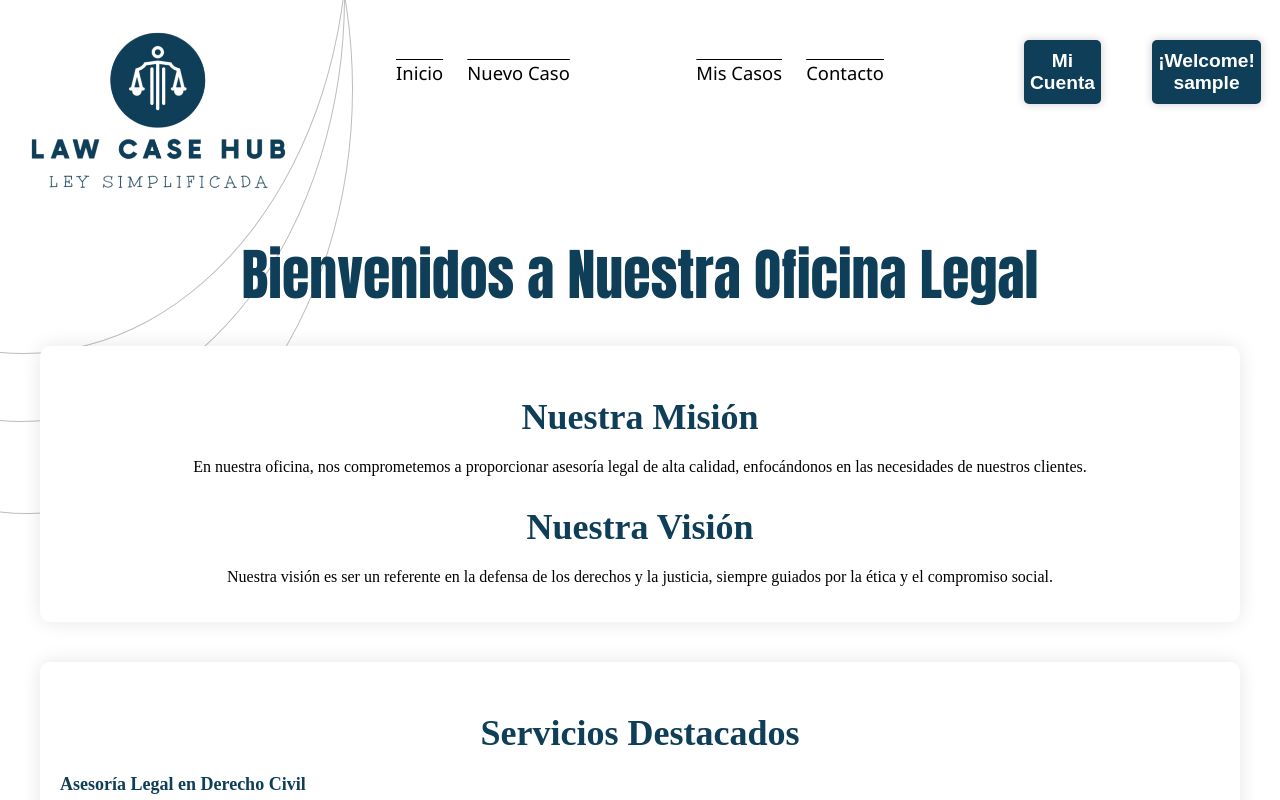
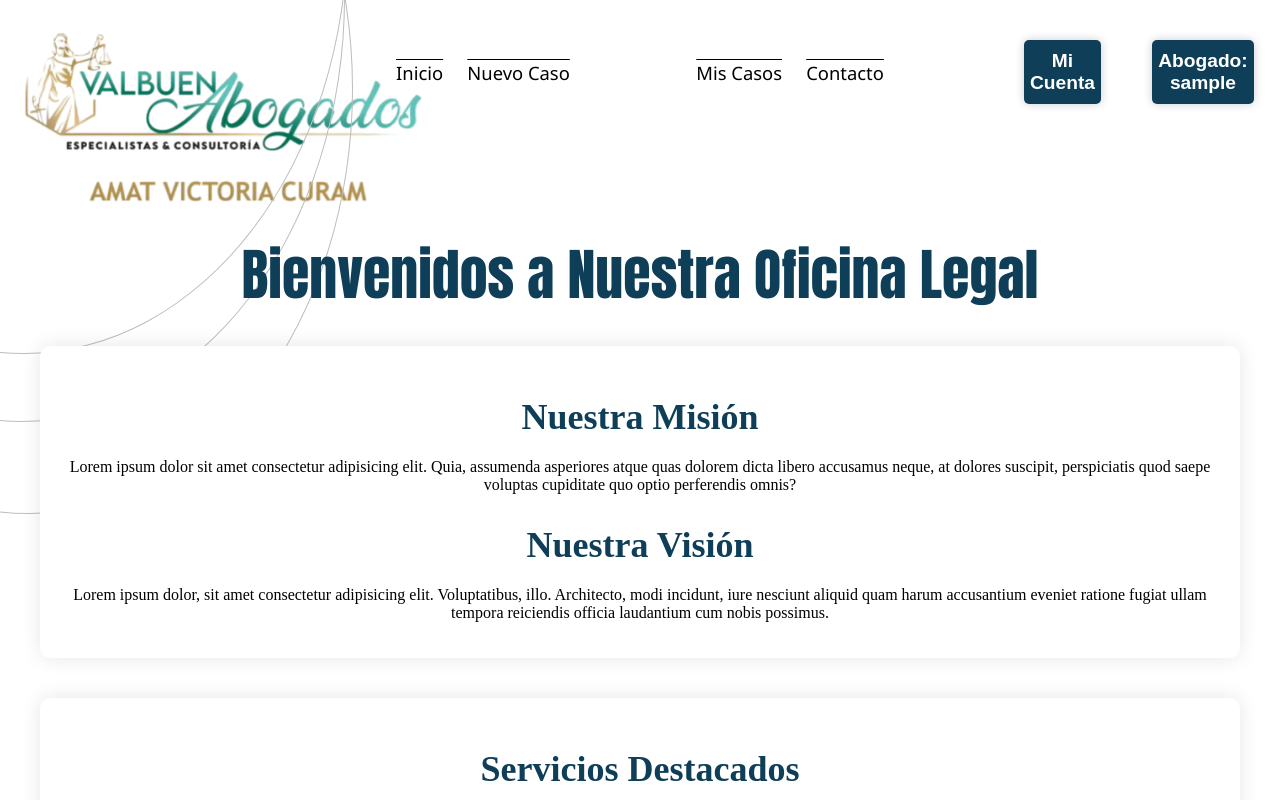
Before and after one commit to marciales34/ProyectoAbogadosAngular, an Angular app: page /InicioPaginaPrincipal in a window 1280 px wide. Shown: the top 800 px of the page. Built offline with nearby package versions, Linux system fonts and the light colour scheme; sample sign-in values are in the browser's storage.

Commit message:
"Ultima Actualizacion de la ultima entrega"

```diff
--- a/src/app/caso-abogados/caso-abogados.component.ts
+++ b/src/app/caso-abogados/caso-abogados.component.ts
@@ -48,7 +48,7 @@ export class CasoAbogadosComponent {
         }
       );
     } else {
-      this.alertaService.error('No se ha encontrado un ID de abogado. Por favor, inicia sesión nuevamente.');
+      this.alertaService.warning('No se ha encontrado un ID de abogado. Por favor, inicia sesión nuevamente.');
     }
   }
 
--- a/src/app/encabezado/encabezado.component.html
+++ b/src/app/encabezado/encabezado.component.html
@@ -1,5 +1,5 @@
 <div>
-    <img (click)="redirigirInicio()" class="logo2" src="../../assets/img/logo11.png" alt="logo" />
+    <img (click)="redirigirInicio()" class="logo2" src="../../assets/img/logoabogados2.png" alt="logo" />
 
     <div class="eclipses">
         <div class="circulo1"></div>
@@ -19,7 +19,7 @@
         </div>
 
         <div class="boton" *ngIf="loggedIn()">
-            <button type="button" class="loggedin" (click)="logout()">¡Welcome! {{ getUsername() }}</button>
+            <button type="button" class="loggedin" (click)="logout()">Abogado:  {{ getUsername() }}</button>
         </div>
 
     </div>
--- a/src/app/inicio-pagina-principal/inicio-pagina-principal.component.html
+++ b/src/app/inicio-pagina-principal/inicio-pagina-principal.component.html
@@ -9,9 +9,9 @@
     <!-- Introducción Breve -->
     <section class="intro">
         <h2 class="section-title">Nuestra Misión</h2>
-        <p class="misionvision">En nuestra oficina, nos comprometemos a proporcionar asesoría legal de alta calidad, enfocándonos en las necesidades de nuestros clientes. </p>
+        <p class="misionvision">Lorem ipsum dolor sit amet consectetur adipisicing elit. Quia, assumenda asperiores atque quas dolorem dicta libero accusamus neque, at dolores suscipit, perspiciatis quod saepe voluptas cupiditate quo optio perferendis omnis?</p>
         <h2 class="section-title">Nuestra Visión</h2>
-        <p class="misionvision">Nuestra visión es ser un referente en la defensa de los derechos y la justicia, siempre guiados por la ética y el compromiso social.</p>
+        <p class="misionvision">Lorem ipsum dolor, sit amet consectetur adipisicing elit. Voluptatibus, illo. Architecto, modi incidunt, iure nesciunt aliquid quam harum accusantium eveniet ratione fugiat ullam tempora reiciendis officia laudantium cum nobis possimus.</p>
     </section>
 
     <!-- Servicios Destacados -->
--- a/src/app/login-abogados/login-abogados.component.ts
+++ b/src/app/login-abogados/login-abogados.component.ts
@@ -89,7 +89,7 @@ onSubmitLogin(): void {
         localStorage.setItem('abogadoId', abogadoId.toString());
         localStorage.setItem('accessToken', accessToken); // Guardar el token
         this.alertaService.success('Login exitoso', true);
-        this.router.navigate(['/Lista-Abogados']);
+        this.router.navigate(['/InicioPaginaPrincipal']);
       },
       (error) => {
         if (error.status === 401) {
--- a/src/app/registro-casos-abogado/registro-casos-abogado.component.ts
+++ b/src/app/registro-casos-abogado/registro-casos-abogado.component.ts
@@ -166,6 +166,7 @@ export class RegistroCasosAbogadoComponent implements OnInit {
           (cliente: any) => {
             if (cliente && cliente.id) {
               // Asegúrate de que el cliente tiene un id
+              this.alertaService.success('Cliente encontrado con exito',true);
               console.log('Cliente encontrado:', cliente);
               // Actualizar el formulario con el ID del cliente
               this.formularioCaso.patchValue({ id_cliente: cliente.id });
--- a/src/index.html
+++ b/src/index.html
@@ -2,7 +2,7 @@
 <html lang="en">
 <head>
   <meta charset="utf-8">
-  <title>Law Case Hub</title>
+  <title>Valbuen Abogados</title>
   <base href="/">
   <meta name="viewport" content="width=device-width, initial-scale=1">
   <link rel="icon" type="image/x-icon" href="assets/img/abogado.png">
```
Also changed, not shown: src/assets/img/logoabogados2.png (added).
